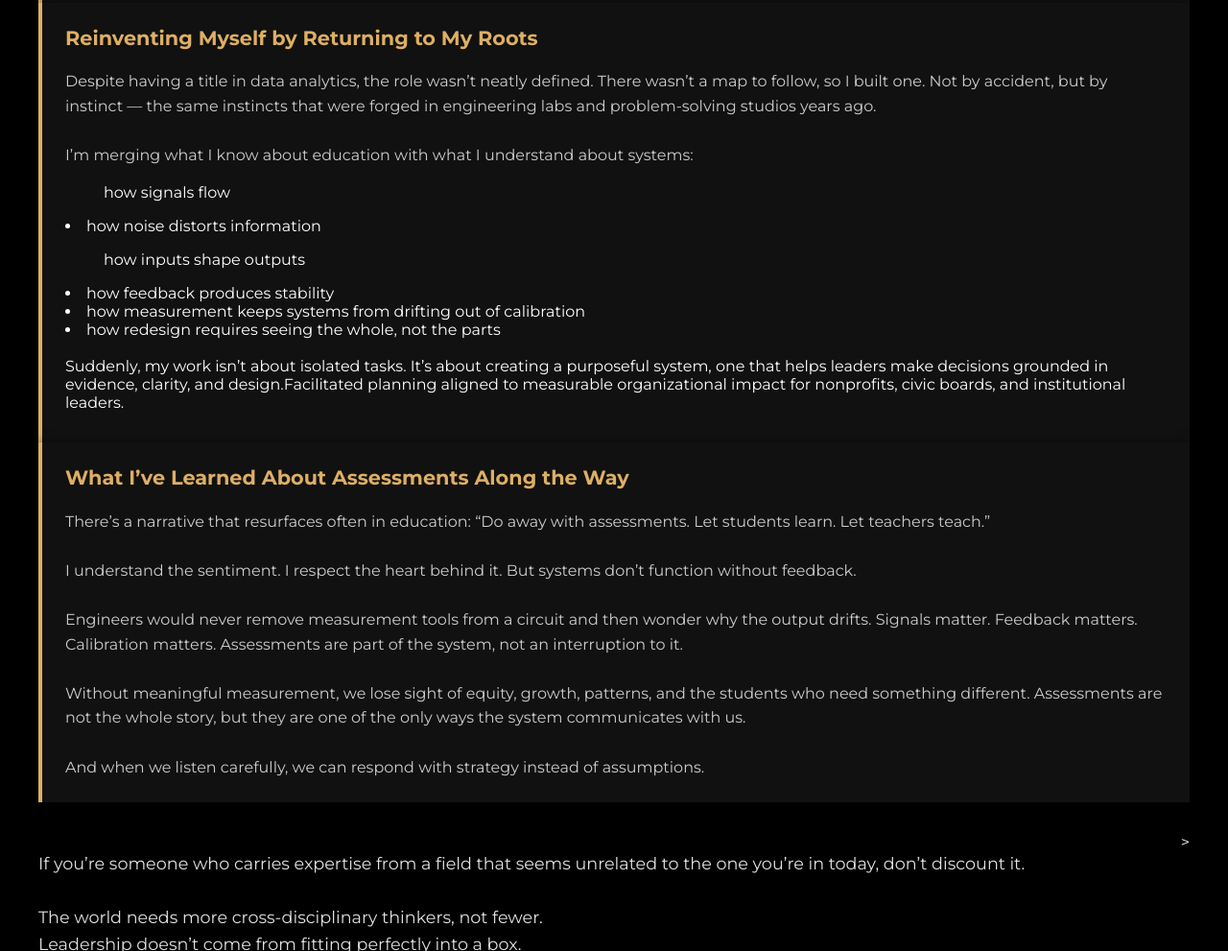
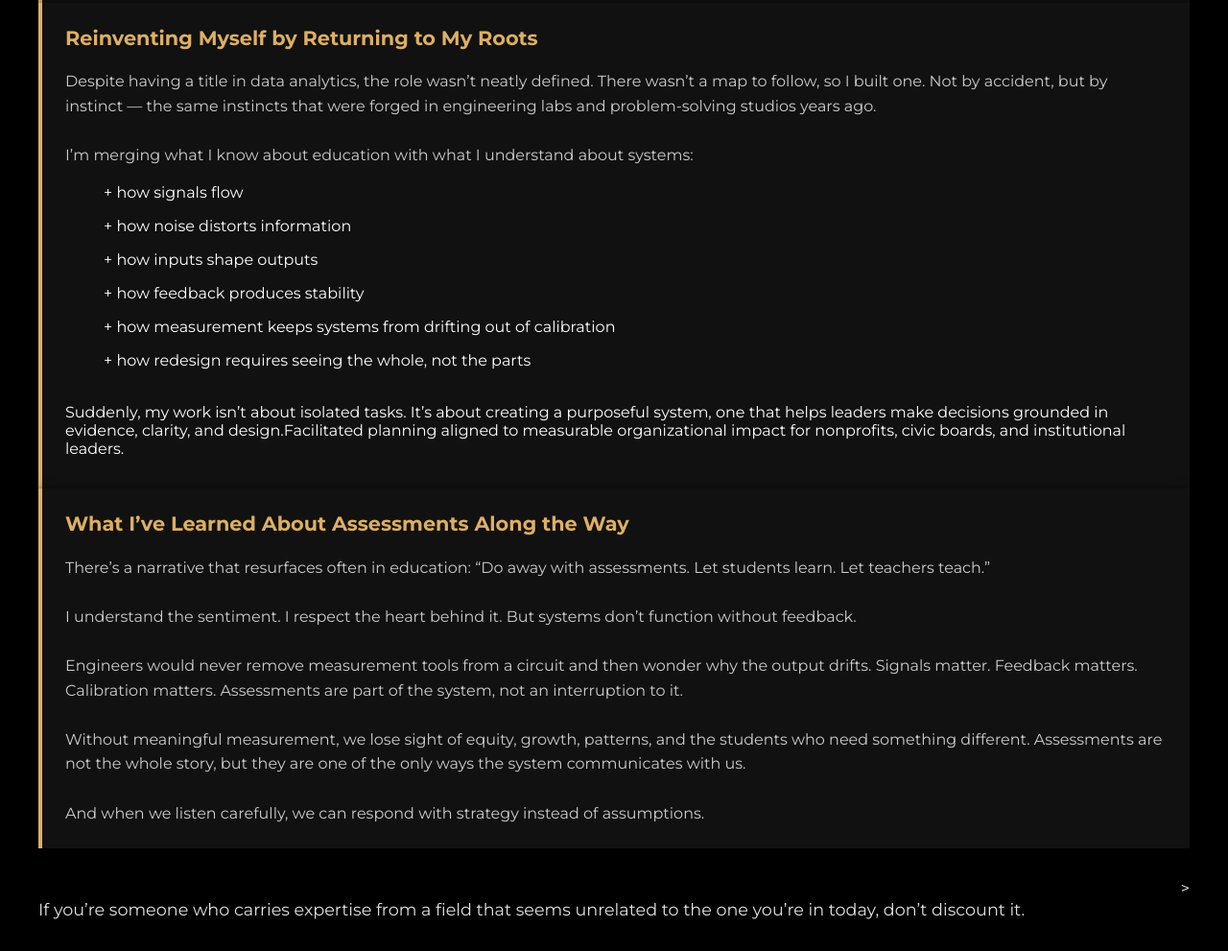
Before and after one commit to bizza700/bizza700.github.io, a plain HTML site: page pages/b1125a.html in a window 1280 px wide. Shown: the part 1738-2729 px from the top of the page at 96% size. Drawn offline with nearby package versions, Linux system fonts and the light colour scheme.

Commit message:
blog update

```diff
--- a/pages/blog-11-30-25.html
+++ b/pages/b1125a.html
@@ -86,12 +86,12 @@
         <p>Despite having a title in data analytics, the role wasn’t neatly defined. There wasn’t a map to follow, so I built one. Not by accident, but by instinct — the same instincts that were forged in engineering labs and problem-solving studios years ago.<br>
         <br>
         I’m merging what I know about education with what I understand about systems:
-        <ol>how signals flow</ol>
-        <li>how noise distorts information</li>
-        <ul>how inputs shape outputs</ul>
-        <li>how feedback produces stability</li>
-        <li>how measurement keeps systems from drifting out of calibration</li>
-        <li>how redesign requires seeing the whole, not the parts</li>
+        <ol>+ how signals flow</ol>
+        <ol>+ how noise distorts information</ol>
+        <ol>+ how inputs shape outputs</ol>
+        <ol>+ how feedback produces stability</ol>
+        <ol>+ how measurement keeps systems from drifting out of calibration</ol>
+        <ol>+ how redesign requires seeing the whole, not the parts</ol>
         <br>
         Suddenly, my work isn’t about isolated tasks. It’s about creating a purposeful system, one that helps leaders make decisions grounded in evidence, clarity, and design.Facilitated planning aligned to measurable organizational impact for nonprofits, civic boards, and institutional leaders.</p>
     </div>
```
